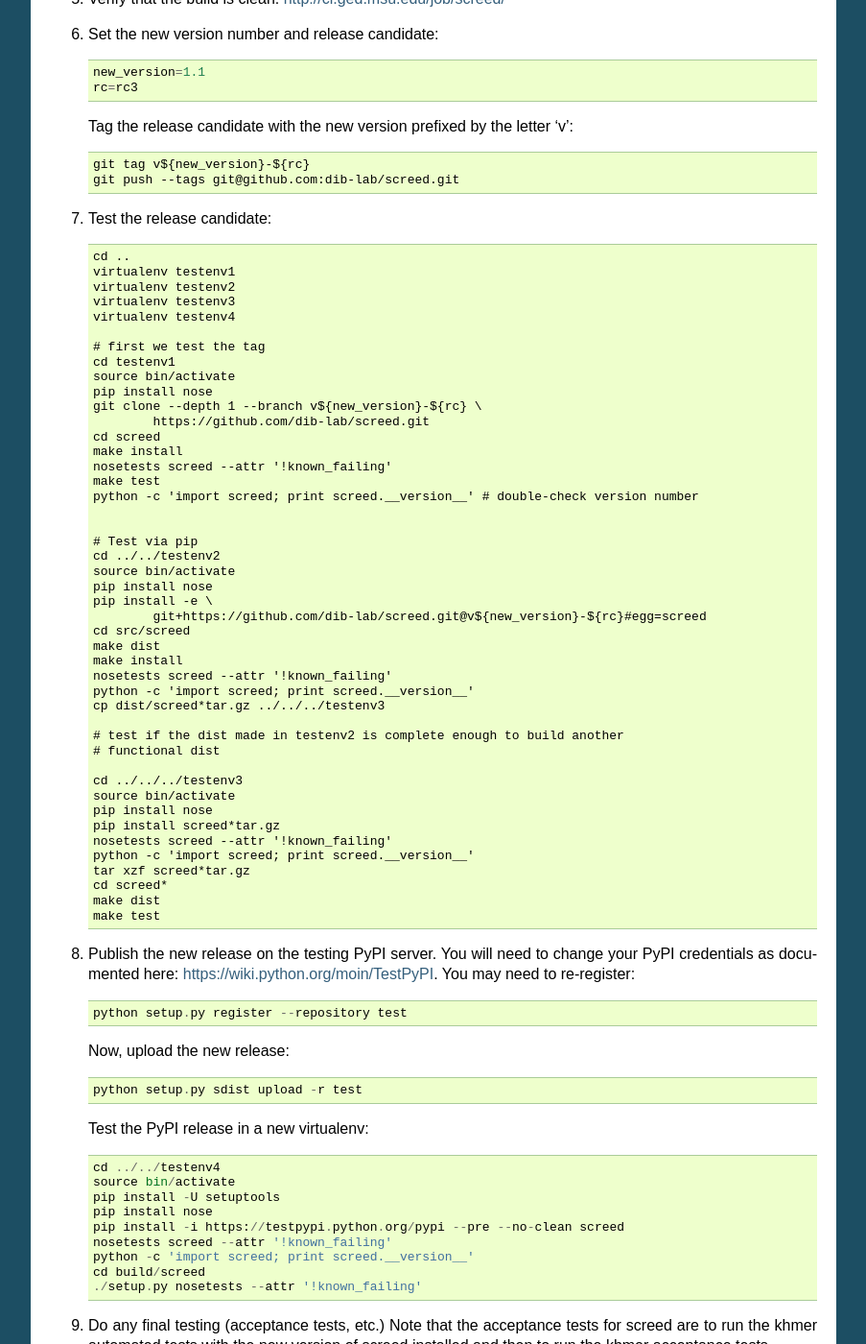
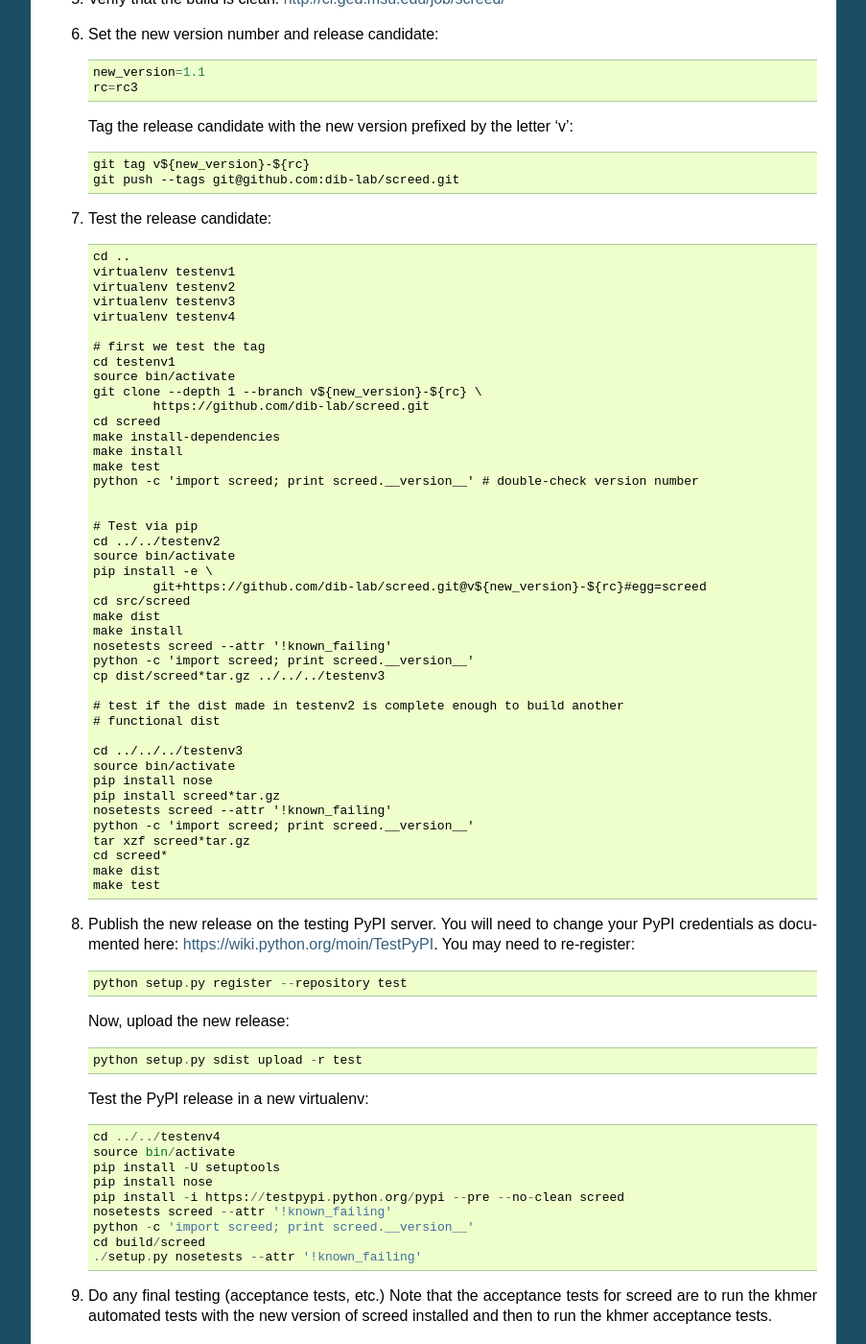
Before and after one commit to dib-lab/screed, a Sphinx documentation site: the page built from doc/dev/release-checklist.rst, in a window 1280 px wide and 1400 px high, scrolled down 817 px. Shown: the whole window at 96% size, without its empty margins (198-1101 px from the left). Built offline with Sphinx 7.4.7, drawn with Linux system fonts in a browser that asks for light colours.

Commit message:
Fix more docs, screed.tests is runnable from shell now

```diff
--- a/doc/dev/release-checklist.rst
+++ b/doc/dev/release-checklist.rst
@@ -68,12 +68,11 @@
         # first we test the tag
         cd testenv1
         source bin/activate
-        pip install nose
         git clone --depth 1 --branch v${new_version}-${rc} \
                 https://github.com/dib-lab/screed.git
         cd screed
+        make install-dependencies
         make install
-        nosetests screed --attr '!known_failing'
         make test
         python -c 'import screed; print screed.__version__' # double-check version number
 
@@ -81,7 +80,6 @@
         # Test via pip
         cd ../../testenv2
         source bin/activate
-        pip install nose
         pip install -e \
                 git+https://github.com/dib-lab/screed.git@v${new_version}-${rc}#egg=screed
         cd src/screed
--- a/doc/screed.rst
+++ b/doc/screed.rst
@@ -24,7 +24,7 @@
 The following software packages are required to run screed:
 
 * Python 2.4 or newer
-* nose (for testing)
+* pytest (for testing)
 
 Installing
 -----------
--- /dev/null
+++ b/setup.cfg
@@ -0,0 +1,2 @@
+[aliases]
+test=pytest
--- a/setup.py
+++ b/setup.py
@@ -28,8 +28,8 @@
       package_data={
           'screed.tests': ['test.*', 'test-whitespace.fa', 'empty.fa']},
       license='BSD',
-      test_suite='nose.collector',
-      extras_require={'tests': ['nose >= 1.0']},
+      setup_requires=['pytest-runner'],
+      tests_require=['pytest >= 3.0', 'pytest-cov'],
       cmdclass=versioneer.get_cmdclass(),
       install_requires=['bz2file']
       )
```
Also changed, not shown: 5 other files.
